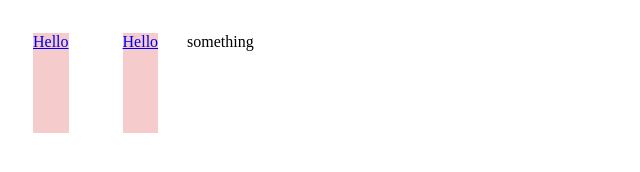
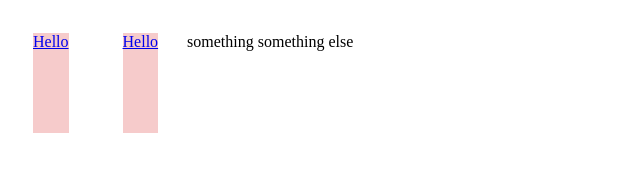
Before and after one commit to nasytvkr/QFJ-F, a plain HTML site: page index.html in a window 1280 px wide. Shown: the whole page, without its empty margins (0-640 px from the left). Drawn offline with Linux system fonts and the light colour scheme.

Commit message:
something else added

```diff
--- a/index.html
+++ b/index.html
@@ -12,6 +12,6 @@
     <p>Hello</p>
     <a href="#">Hello</a>
 
-    something
+    something something else
   </body>
 </html>
```
